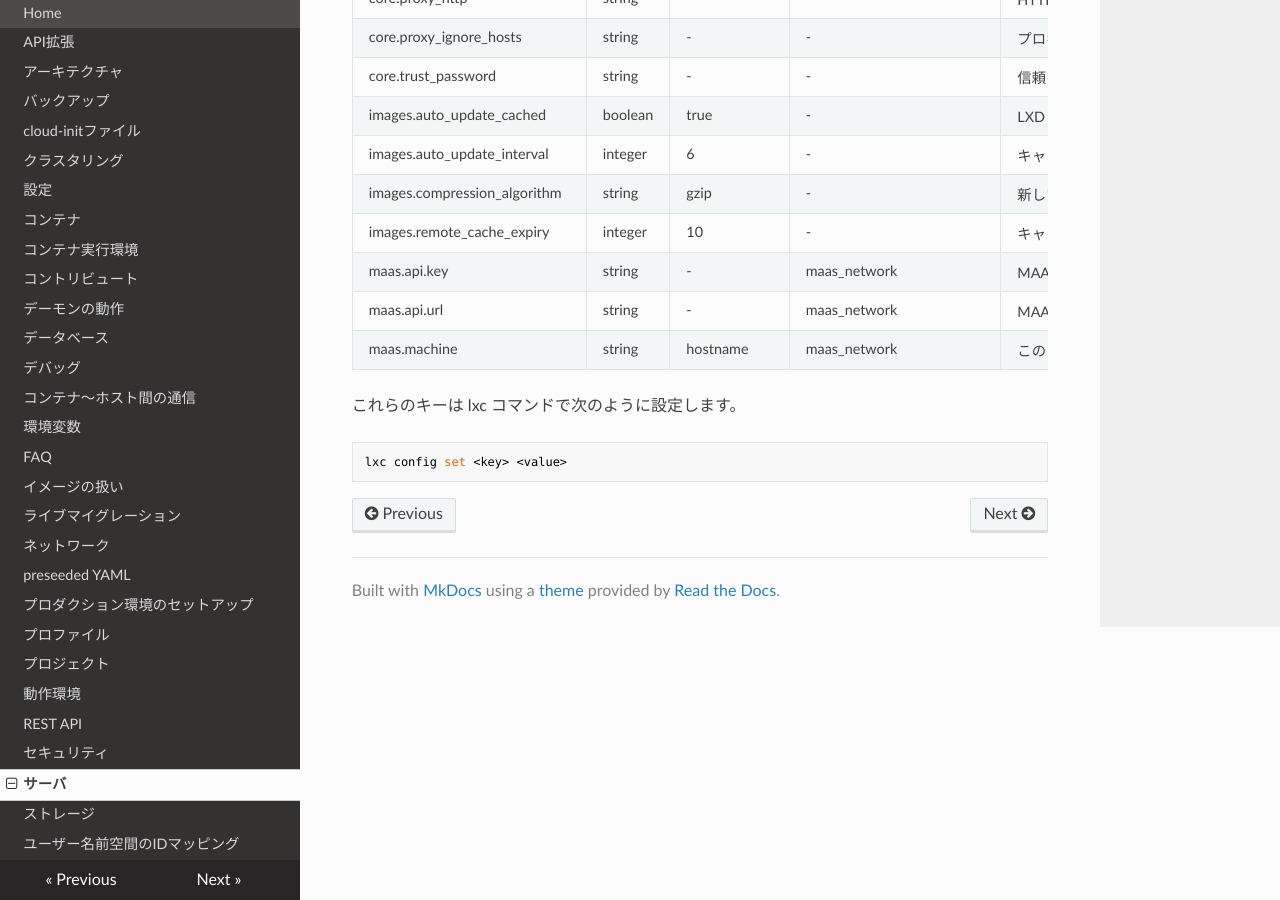
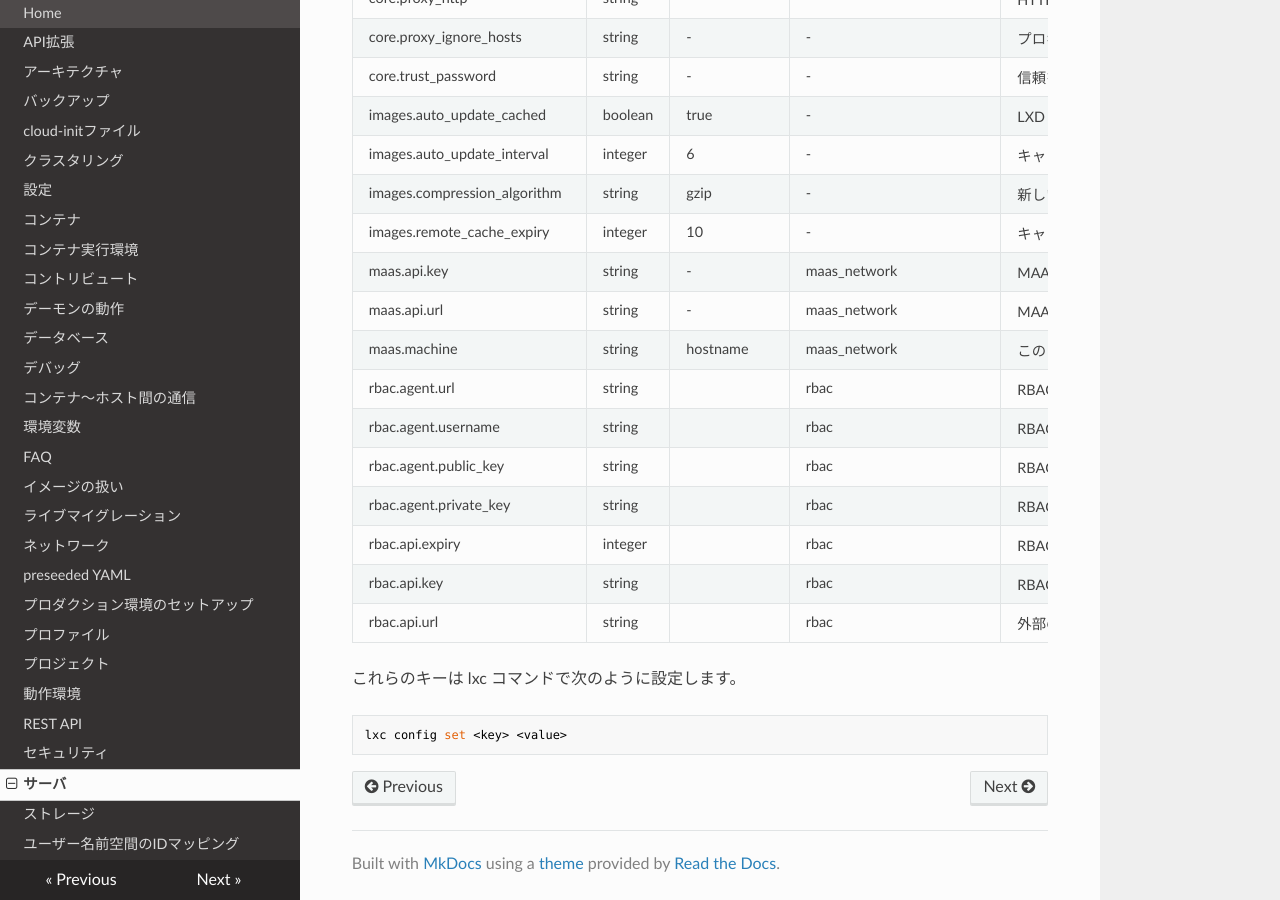
Before and after one commit to lxc-jp/lxd-ja, an MkDocs documentation site: the page built from doc/server.md, in a window 1280 px wide and 900 px high, scrolled down 1032 px. Built offline with MkDocs 1.6.1, drawn with Linux system fonts in a browser that asks for light colours; nearby versions of some CDN libraries; old or Windows-style settings are respelled for this version of MkDocs.

Commit message:
Update server.md to upstream at 2019-05-17
Signed-off-by: Hiroaki Nakamura <hnakamur@gmail.com>

```diff
--- a/doc/server.md
+++ b/doc/server.md
@@ -43,6 +43,13 @@ images.remote\_cache\_expiry        | integer   | 10        | -
 maas.api.key                        | string    | -         | maas\_network            | MAAS を管理するための API キー <!-- API key to manage MAAS -->
 maas.api.url                        | string    | -         | maas\_network            | MAAS サーバの URL <!-- URL of the MAAS server -->
 maas.machine                        | string    | hostname  | maas\_network            | この LXD ホストの MAAS での名前 <!-- Name of this LXD host in MAAS -->
+rbac.agent.url                      | string    |           | rbac                              | RBAC 登録中に提供される Candid エージェントの URL <!-- The Candid agent url as provided during RBAC registration -->
+rbac.agent.username                 | string    |           | rbac                              | RBAC 登録中に提供される Candid エージェントのユーザ名 <!-- The Candid agent username as provided during RBAC registration -->
+rbac.agent.public\_key              | string    |           | rbac                              | RBAC 登録中に提供される Candid エージェントの公開鍵 <!-- The Candid agent public key as provided during RBAC registration -->
+rbac.agent.private\_key             | string    |           | rbac                              | RBAC 登録中に提供される Candid エージェントの秘密鍵 <!-- The Candid agent private key as provided during RBAC registration -->
+rbac.api.expiry                     | integer   |           | rbac                              | RBAC の macaroon の有効期限 (秒) <!-- RBAC macaroon expiry in seconds -->
+rbac.api.key                        | string    |           | rbac                              | RBAC サーバの公開鍵 (HTTP のみ有効なサーバで必要) <!-- Public key of the RBAC server (required for HTTP-only servers) -->
+rbac.api.url                        | string    |           | rbac                              | 外部の RBAC サーバの URL <!-- URL of the external RBAC server -->
 
 これらのキーは lxc コマンドで次のように設定します。 <!-- Those keys can be set using the lxc tool with: -->
 
```
